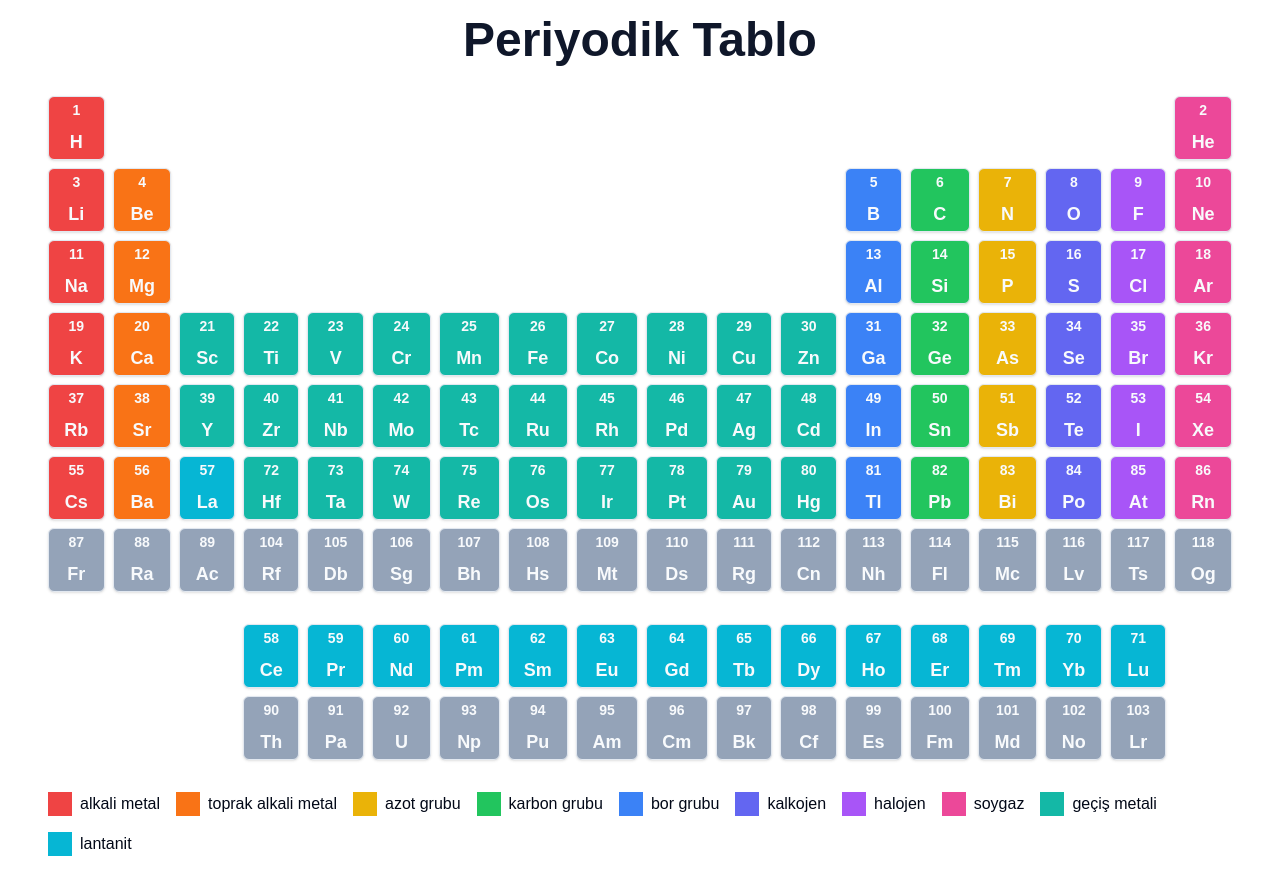
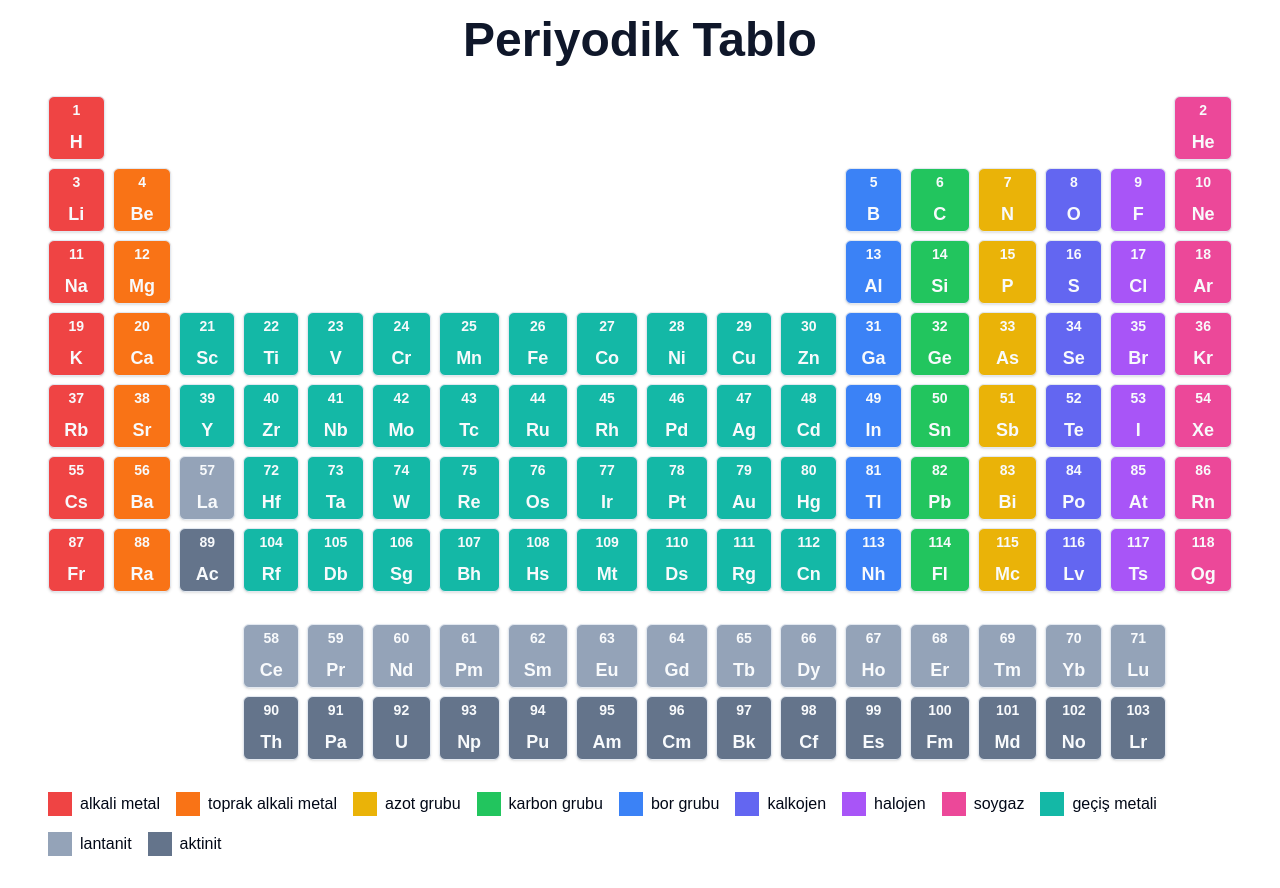
Before and after one commit to canoldasci/edu-games, a Next.js app: page /periyodikTablo in a window 1280 px wide. Built offline with nearby package versions, Linux system fonts and the light colour scheme.

Commit message:
periodics done

```diff
--- a/app/_components/periodic.tsx
+++ b/app/_components/periodic.tsx
@@ -18,7 +18,8 @@ const PeriodicTable = () => {
     halojen: "bg-purple-500",
     soygaz: "bg-pink-500",
     "geçiş metali": "bg-teal-500",
-    lantanit: "bg-cyan-500",
+    lantanit: "bg-slate-400",
+    aktinit: "bg-slate-500",
   };
 
   return (
--- a/constants/periodicTable.ts
+++ b/constants/periodicTable.ts
@@ -1847,6 +1847,7 @@ export const elements: ElementData[] = [
     ionizationEnergy: "380 kJ/mol",
     bonding: "Genellikle iyonik bağ yapar.",
     position: 1,
+    category: "alkali metal",
   },
   {
     name: "Radyum",
@@ -1867,6 +1868,7 @@ export const elements: ElementData[] = [
     ionizationEnergy: "509.3 kJ/mol",
     bonding: "Genellikle iyonik bağ yapar.",
     position: 2,
+    category: "toprak alkali metal",
   },
   {
     name: "Aktinyum",
@@ -1887,6 +1889,7 @@ export const elements: ElementData[] = [
     ionizationEnergy: "499 kJ/mol",
     bonding: "Genellikle iyonik bağ yapar.",
     position: 3,
+    category: "aktinit",
   },
   {
     name: "Toryum",
@@ -1907,6 +1910,7 @@ export const elements: ElementData[] = [
     ionizationEnergy: "587 kJ/mol",
     bonding: "Genellikle iyonik bağ yapar.",
     position: 4,
+    category: "aktinit",
   },
   {
     name: "Protaktinyum",
@@ -1927,6 +1931,7 @@ export const elements: ElementData[] = [
     ionizationEnergy: "568 kJ/mol",
     bonding: "Genellikle iyonik bağ yapar.",
     position: 5,
+    category: "aktinit",
   },
   {
     name: "Uranyum",
@@ -1947,6 +1952,7 @@ export const elements: ElementData[] = [
     ionizationEnergy: "597.6 kJ/mol",
     bonding: "Genellikle iyonik bağ yapar.",
     position: 6,
+    category: "aktinit",
   },
   {
     name: "Neptünyum",
@@ -1967,6 +1973,7 @@ export const elements: ElementData[] = [
     ionizationEnergy: "604.5 kJ/mol",
     bonding: "Genellikle iyonik bağ yapar.",
     position: 7,
+    category: "aktinit",
   },
   {
     name: "Plütonyum",
@@ -1987,6 +1994,7 @@ export const elements: ElementData[] = [
     ionizationEnergy: "584.7 kJ/mol",
     bonding: "Genellikle iyonik bağ yapar.",
     position: 8,
+    category: "aktinit",
   },
   {
     name: "Amerikyum",
@@ -2007,6 +2015,7 @@ export const elements: ElementData[] = [
     ionizationEnergy: "578 kJ/mol",
     bonding: "Genellikle iyonik bağ yapar.",
     position: 9,
+    category: "aktinit",
   },
   {
     name: "Küriyum",
@@ -2027,6 +2036,7 @@ export const elements: ElementData[] = [
     ionizationEnergy: "581 kJ/mol",
     bonding: "Genellikle iyonik bağ yapar.",
     position: 10,
+    category: "aktinit",
   },
   {
     name: "Berkelyum",
@@ -2047,6 +2057,7 @@ export const elements: ElementData[] = [
     ionizationEnergy: "601 kJ/mol",
     bonding: "Genellikle iyonik bağ yapar.",
     position: 11,
+    category: "aktinit",
   },
   {
     name: "Kaliforniyum",
@@ -2067,6 +2078,7 @@ export const elements: ElementData[] = [
     ionizationEnergy: "608 kJ/mol",
     bonding: "Genellikle iyonik bağ yapar.",
     position: 12,
+    category: "aktinit",
   },
   {
     name: "Einsteinyum",
@@ -2087,6 +2099,7 @@ export const elements: ElementData[] = [
     ionizationEnergy: "619 kJ/mol",
     bonding: "Genellikle iyonik bağ yapar.",
     position: 13,
+    category: "aktinit",
   },
   {
     name: "Fermiyum",
@@ -2107,6 +2120,7 @@ export const elements: ElementData[] = [
     ionizationEnergy: "627 kJ/mol",
     bonding: "Genellikle iyonik bağ yapar.",
     position: 14,
+    category: "aktinit",
   },
   {
     name: "Mendelevyum",
@@ -2127,6 +2141,7 @@ export const elements: ElementData[] = [
     ionizationEnergy: "635 kJ/mol",
     bonding: "Genellikle iyonik bağ yapar.",
     position: 15,
+    category: "aktinit",
   },
   {
     name: "Nobelyum",
@@ -2147,6 +2162,7 @@ export const elements: ElementData[] = [
     ionizationEnergy: "642 kJ/mol",
     bonding: "Genellikle iyonik bağ yapar.",
     position: 16,
+    category: "aktinit",
   },
   {
     name: "Lawrensiyum",
@@ -2167,6 +2183,7 @@ export const elements: ElementData[] = [
     ionizationEnergy: "470 kJ/mol",
     bonding: "Genellikle iyonik bağ yapar.",
     position: 17,
+    category: "aktinit",
   },
   {
     name: "Rutherfordiyum",
@@ -2187,6 +2204,7 @@ export const elements: ElementData[] = [
     ionizationEnergy: "580 kJ/mol",
     bonding: "Genellikle iyonik bağ yapar.",
     position: 4,
+    category: "geçiş metali",
   },
   {
     name: "Dubniyum",
@@ -2207,6 +2225,7 @@ export const elements: ElementData[] = [
     ionizationEnergy: "664 kJ/mol",
     bonding: "Genellikle iyonik bağ yapar.",
     position: 5,
+    category: "geçiş metali",
   },
   {
     name: "Seaborgiyum",
@@ -2227,6 +2246,7 @@ export const elements: ElementData[] = [
     ionizationEnergy: "742 kJ/mol",
     bonding: "Genellikle iyonik bağ yapar.",
     position: 6,
+    category: "geçiş metali",
   },
   {
     name: "Bohriyum",
@@ -2247,6 +2267,7 @@ export const elements: ElementData[] = [
     ionizationEnergy: "742 kJ/mol",
     bonding: "Genellikle iyonik bağ yapar.",
     position: 7,
+    category: "geçiş metali",
   },
   {
     name: "Hassiyum",
@@ -2267,6 +2288,7 @@ export const elements: ElementData[] = [
     ionizationEnergy: "730 kJ/mol",
     bonding: "Genellikle iyonik bağ yapar.",
     position: 8,
+    category: "geçiş metali",
   },
   {
     name: "Meitneriyum",
@@ -2287,6 +2309,7 @@ export const elements: ElementData[] = [
     ionizationEnergy: "800 kJ/mol",
     bonding: "Genellikle iyonik bağ yapar.",
     position: 9,
+    category: "geçiş metali",
   },
   {
     name: "Darmstadtiyum",
@@ -2307,6 +2330,7 @@ export const elements: ElementData[] = [
     ionizationEnergy: "800 kJ/mol",
     bonding: "Genellikle iyonik bağ yapar.",
     position: 10,
+    category: "geçiş metali",
   },
   {
     name: "Röntgeniyum",
@@ -2327,6 +2351,7 @@ export const elements: ElementData[] = [
     ionizationEnergy: "1020 kJ/mol",
     bonding: "Genellikle iyonik bağ yapar.",
     position: 11,
+    category: "geçiş metali",
   },
   {
     name: "Kopernikyum",
@@ -2347,6 +2372,7 @@ export const elements: ElementData[] = [
     ionizationEnergy: "1150 kJ/mol",
     bonding: "Genellikle iyonik bağ yapar.",
     position: 12,
+    category: "geçiş metali",
   },
   {
     name: "Nihonyum",
@@ -2367,6 +2393,7 @@ export const elements: ElementData[] = [
     ionizationEnergy: "1130 kJ/mol",
     bonding: "Genellikle iyonik bağ yapar.",
     position: 13,
+    category: "bor grubu",
   },
   {
     name: "Flerovyum",
@@ -2387,6 +2414,7 @@ export const elements: ElementData[] = [
     ionizationEnergy: "1130 kJ/mol",
     bonding: "Genellikle iyonik bağ yapar.",
     position: 14,
+    category: "karbon grubu",
   },
   {
     name: "Moskavyum",
@@ -2407,6 +2435,7 @@ export const elements: ElementData[] = [
     ionizationEnergy: "1130 kJ/mol",
     bonding: "Genellikle iyonik bağ yapar.",
     position: 15,
+    category: "azot grubu",
   },
   {
     name: "Livermoryum",
@@ -2427,6 +2456,7 @@ export const elements: ElementData[] = [
     ionizationEnergy: "1130 kJ/mol",
     bonding: "Genellikle iyonik bağ yapar.",
     position: 16,
+    category: "kalkojen",
   },
   {
     name: "Tenesin",
@@ -2447,6 +2477,7 @@ export const elements: ElementData[] = [
     ionizationEnergy: "Unknown",
     bonding: "Genellikle kovalent bağ yapar.",
     position: 17,
+    category: "halojen",
   },
   {
     name: "Oganesson",
@@ -2467,5 +2498,6 @@ export const elements: ElementData[] = [
     ionizationEnergy: "Unknown",
     bonding: "Kimyasal bağ yapmaz.",
     position: 18,
+    category: "soygaz",
   },
 ];
```
